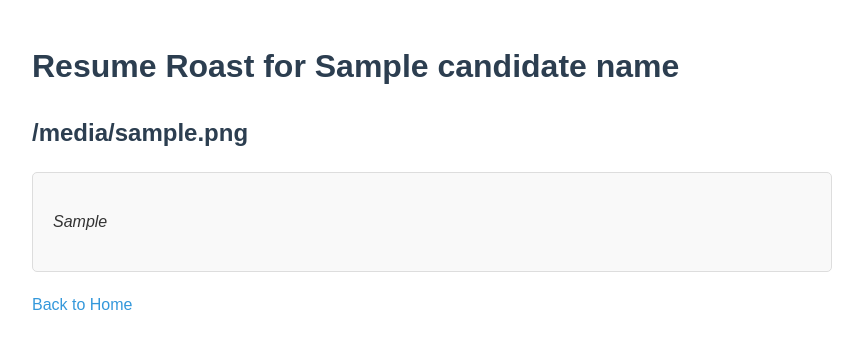
After one commit to sarvesh-2109/cvmaster-endpoint, a Flask app: template templates/roast.html in a window 1280 px wide. The commit adds this page. Shown: the top 349 px of the page, without its empty margins (208-1071 px from the left). Run offline with Flask 3, Linux system fonts and the light colour scheme; the template is opened without the code that fills it: most values are stand-ins (such as "Sample title", 1, 10 or a date in 2020).

Commit message:
Added Roasting functionality

```diff
--- a/app.py
+++ b/app.py
@@ -4,6 +4,8 @@ from flask_migrate import Migrate
 from io import BytesIO
 import os
 from text_extraction import get_pdf_text, get_docx_text, preprocess_text
+from roast import generate_roast
+
 
 app = Flask(__name__)
 app.secret_key = os.getenv("SECRET_KEY", "mysecretkey")
@@ -28,19 +30,20 @@ class Resume(db.Model):
     filename = db.Column(db.String(128), nullable=False)
     data = db.Column(db.LargeBinary, nullable=False)
     extracted_text = db.Column(db.Text, nullable=True)  # New column for extracted text
+    candidate_name = db.Column(db.String(128), nullable=False)  # New column for candidate name
 
 
 @app.route('/', methods=['GET', 'POST'])
 async def home():
-    """Handle resume upload and display all resumes with their extracted text."""
     if request.method == 'POST':
         if 'file' not in request.files:
             return redirect(request.url)
         file = request.files['file']
-        if file.filename == '':
+        candidate_name = request.form.get('candidate_name', 'Candidate')
+        if file.filename == '' or candidate_name == '':
             return redirect(request.url)
         if file and allowed_file(file.filename):
-            # Extract text from the file
+            # Extract and preprocess text
             file_stream = BytesIO(file.read())
             if file.filename.lower().endswith('.pdf'):
                 extracted_text = await get_pdf_text(file_stream)
@@ -49,15 +52,17 @@ async def home():
             else:
                 return redirect(request.url)
 
-            # Preprocess the extracted text
             preprocessed_text = preprocess_text(extracted_text)
 
-            # Save the resume and extracted text to the database
-            new_resume = Resume(filename=file.filename, data=file_stream.getvalue(), extracted_text=preprocessed_text)
+            # Save to database
+            new_resume = Resume(filename=file.filename, data=file_stream.getvalue(),
+                                extracted_text=preprocessed_text, candidate_name=candidate_name)
             db.session.add(new_resume)
             db.session.commit()
 
-    # Fetch all resumes from the database
+            return redirect(url_for('home'))
+
+    # GET request: display upload form and existing resumes
     resumes = Resume.query.all()
     return render_template('home.html', resumes=resumes)
 
@@ -97,5 +102,13 @@ def delete_resume(resume_id):
     return redirect(url_for('home'))
 
 
+@app.route('/roast/<int:resume_id>')
+async def roast_resume(resume_id):
+    resume = Resume.query.get_or_404(resume_id)
+    roast_response = await generate_roast(resume.extracted_text, resume.candidate_name)
+    return render_template('roast.html', roast_response=roast_response,
+                           candidate_name=resume.candidate_name, resume_filename=resume.filename)
+
+
 if __name__ == '__main__':
     app.run(debug=True)
--- /dev/null
+++ b/templates/roast.html
@@ -0,0 +1,48 @@
+<!DOCTYPE html>
+<html lang="en">
+<head>
+    <meta charset="UTF-8">
+    <meta name="viewport" content="width=device-width, initial-scale=1.0">
+    <title>CvMasters' Roast</title>
+    <style>
+        body {
+            font-family: Arial, sans-serif;
+            line-height: 1.6;
+            color: #333;
+            max-width: 800px;
+            margin: 0 auto;
+            padding: 20px;
+        }
+        h1, h2 {
+            color: #2c3e50;
+        }
+        .roast-container {
+            background-color: #f9f9f9;
+            border: 1px solid #ddd;
+            border-radius: 5px;
+            padding: 20px;
+            margin-top: 20px;
+        }
+        .roast-text {
+            font-style: italic;
+        }
+        .back-link {
+            display: inline-block;
+            margin-top: 20px;
+            color: #3498db;
+            text-decoration: none;
+        }
+        .back-link:hover {
+            text-decoration: underline;
+        }
+    </style>
+</head>
+<body>
+    <h1>Resume Roast for {{ candidate_name }}</h1>
+    <h2>{{ resume_filename }}</h2>
+    <div class="roast-container">
+        <p class="roast-text">{{ roast_response }}</p>
+    </div>
+    <a href="{{ url_for('home') }}" class="back-link">Back to Home</a>
+</body>
+</html>
```
Also changed, not shown: migrations/versions/0f51531633e2_add_candidate_name_column_to_resume_.py (added, +32 -0 lines), requirements.txt (+14 -3 lines), templates/home.html (+16 -13 lines).
